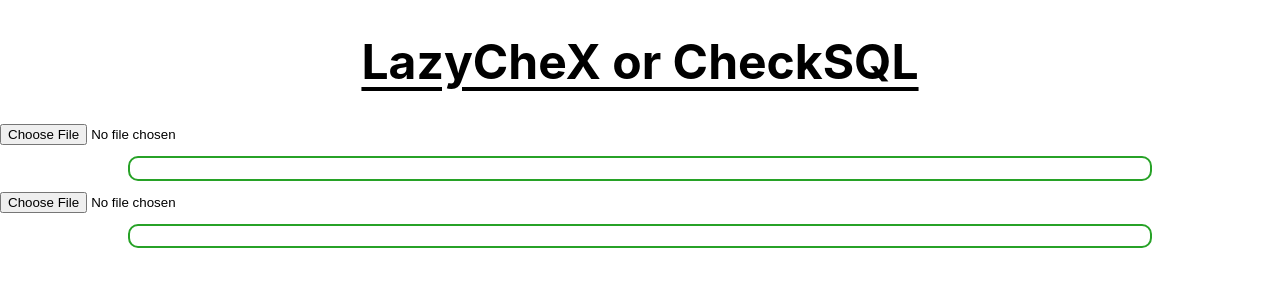
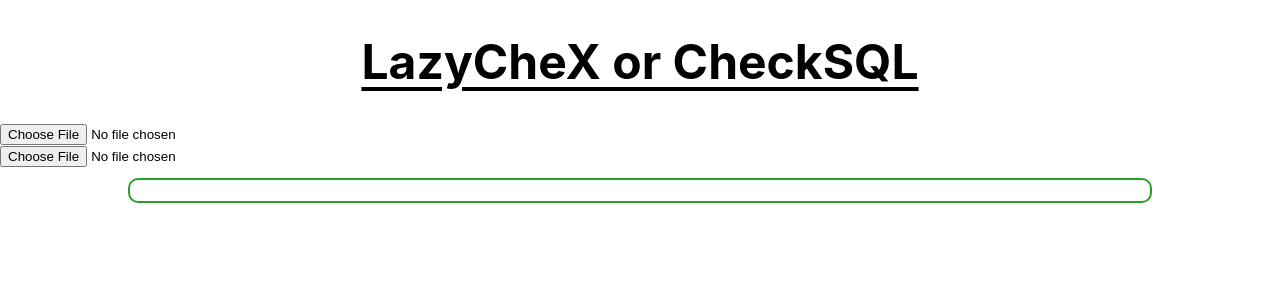
Before and after one commit to AshnahKhalidKhan/CheckSQL, a React (Create React App) app in the folder lazychex/: page / in a window 1280 px wide. Shown: the top 300 px of the page. Built offline with nearby package versions, Linux system fonts and the light colour scheme.

Commit message:
We be making changes like craaaazyyyy

```diff
--- a/lazychex/src/App.js
+++ b/lazychex/src/App.js
@@ -25,9 +25,20 @@ function App() {
         <h1>LazyCheX or CheckSQL</h1>
       </div>
         <FileInput id = 'AnswerFileInput' onFileSelect = {handleAnswerFileSelect} uniqueKeyPropToDifferentiateInputs = 'AnswerFileInput'/>
-        <QueryBox id = 'AnswerFileInputDisplay' fileContent = {AnswerFileContent}/>
+        {/* <QueryBox id = 'AnswerFileInputDisplay' fileContent = {AnswerFileContent}/> */}
+        {AnswerFileContent.map((line, index) =>
+          (
+            <QueryBox id = {`AnswerFileInputDisplay${index}`} fileContent = {line} key = {`AnswerFileInputDisplay${index}`}/>
+          )
+        )}
         <FileInput id = 'SubmissionFileInput' onFileSelect = {handleSubmissionFileSelect} uniqueKeyPropToDifferentiateInputs = 'SubmissionFileInput'/>
         <QueryBox id = 'SubmissionFileInputDisplay' fileContent = {SubmissionFileContent}/>
+        {SubmissionFileContent.map((line, index) =>
+          (
+            <QueryBox id = {`SubmissionFileInputDisplay${index}`} fileContent = {line} key = {`SubmissionFileInputDisplay${index}`}/>
+          )
+        )}
+
         <div style = {{width: '100%', textAlign: 'center', margin: 'auto'}}>
         {/* <label for = 'AnswerFileInput'></label>
         <input id = 'AnswerFileInput' type = 'file' placeholder = 'Answer file goes here' style = {{textAlign: 'center', margin: 'auto'}}></input>
```
